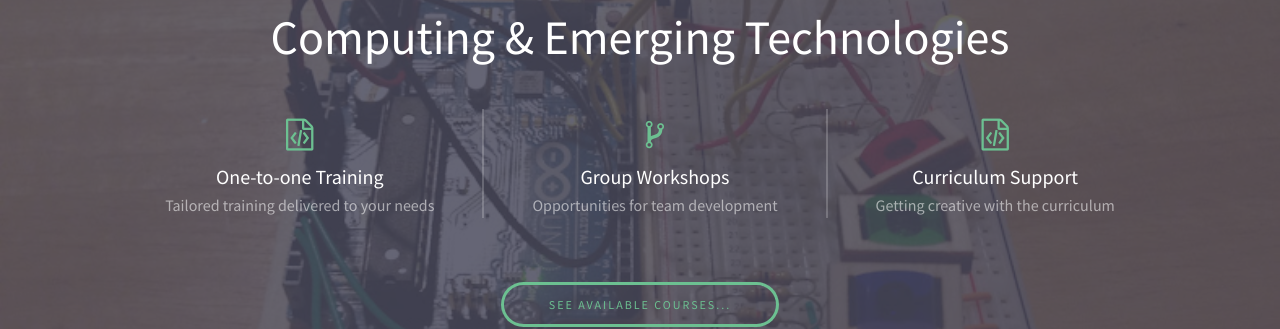
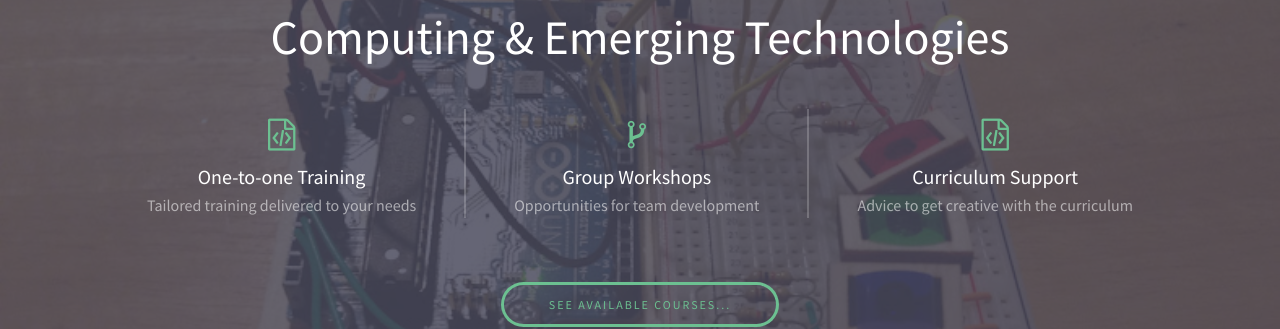
Before and after one commit to Scott3142/SMaSH-IT-Training.github.io, a Jekyll site: the page built from index.md, in a window 1280 px wide. Shown: the part 197-526 px from the top of the page. Built offline with Jekyll 4.4.1, drawn with Linux system fonts in a browser that asks for light colours.

Commit message:
Fixed front page text

```diff
--- a/index.md
+++ b/index.md
@@ -16,7 +16,7 @@ banner-content:
 
   - icon: <span class="icon fa-file-code-o"></span>
     title: Curriculum Support
-    description: Getting creative with the curriculum
+    description: Advice to get creative with the curriculum
 
 banner-footer: <a href="/courses/" class="button">See available courses...</a>
 
```
